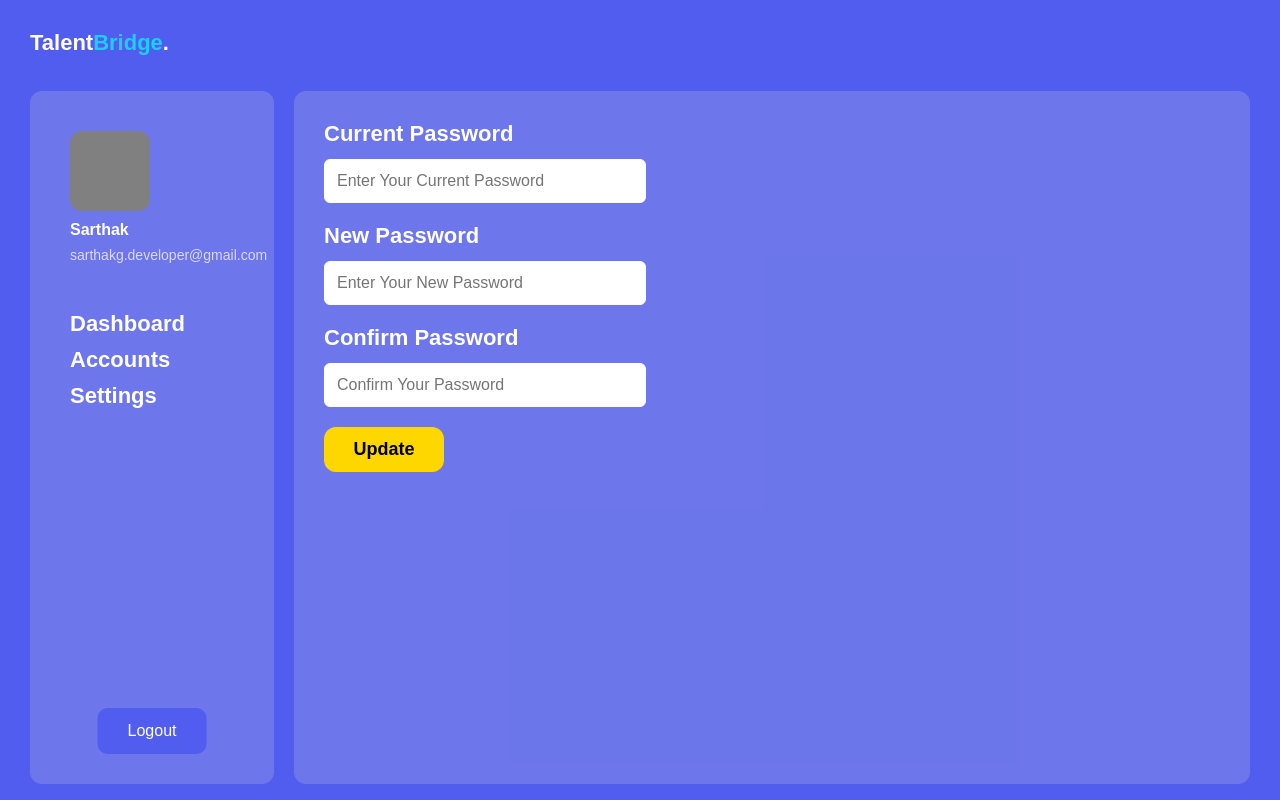
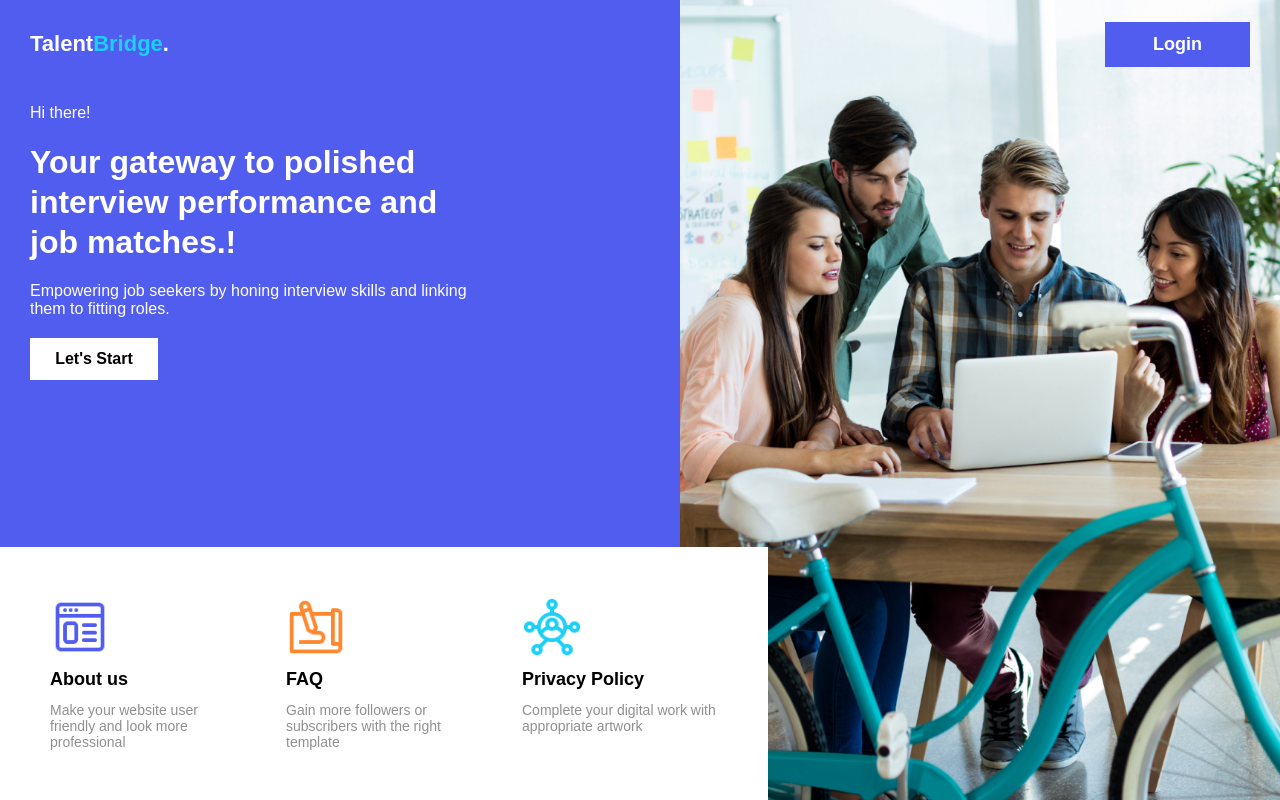
Before and after one commit to pesto-students/front-end-repo-codecatalystsbackend, a React (Create React App) app: page / in a window 1280 px wide. Built offline with nearby package versions, Linux system fonts and the light colour scheme.

Commit message:
added not logged in user logic

```diff
--- a/package.json
+++ b/package.json
@@ -6,6 +6,7 @@
     "@testing-library/jest-dom": "^5.17.0",
     "@testing-library/react": "^13.4.0",
     "@testing-library/user-event": "^13.5.0",
+    "axios": "^1.6.7",
     "react": "^18.2.0",
     "react-dom": "^18.2.0",
     "react-router-dom": "^6.21.3",
--- a/src/App.js
+++ b/src/App.js
@@ -1,44 +1,24 @@
 import React from "react";
-import Header from "./components/Header";
-import ProfileBar from "./components/ProfileBar";
-
-import { Route, Switch } from "react-router-dom";
 
 import "./App.css";
 import LandingPage from "./components/LandingPage";
-import Loader from "./components/Loader";
-import UserProfile from "./components/UserProfile";
-import PasswordChange from "./components/PasswordChange";
+import Dashboard from "./components/Dashboard";
+import Wrapper from "./components/Wrapper";
+
+import useAuth from "./hooks/useAuth";
 
 const App = () => {
-  // const CURRENTSCREEN = (
-  //   <Loader loaderText={"Processing Interview Questions..."} />
-  // );
-  const CURRENTSCREEN = <PasswordChange />;
-  const sideScreenStyle = {
-    borderRadius: "12px",
-    background: "rgba(217, 217, 217, 0.2)",
-  };
+  const { user } = useAuth();
 
-  // return <LandingPage currentRoute={"login"} />;
+  if (!user) {
+    return <LandingPage />;
+  }
 
   return (
-    <div className="appContainer">
-      <Header />
-      <div className="App">
-        <SideScreen width={"20%"} height={"100%"} style={sideScreenStyle}>
-          <ProfileBar />
-        </SideScreen>
-        <SideScreen width={"80%"} height={"100%"} style={sideScreenStyle}>
-          {CURRENTSCREEN}
-        </SideScreen>
-      </div>
-    </div>
+    <Wrapper>
+      <Dashboard />
+    </Wrapper>
   );
 };
 
-const SideScreen = ({ width, height, style, children }) => {
-  return <div style={{ width, height, ...style }}>{children}</div>;
-};
-
 export default App;
--- a/src/components/Header/header.module.scss
+++ b/src/components/Header/header.module.scss
@@ -16,7 +16,7 @@
     }
   }
 
-  button {
+  a {
     padding: 12px 48px;
     background-color: var(--primary);
     border: none;
@@ -24,5 +24,6 @@
     color: #fff;
     font-size: 18px;
     font-weight: 600;
+    text-decoration: none;
   }
 }
--- a/src/components/Header/index.jsx
+++ b/src/components/Header/index.jsx
@@ -1,17 +1,16 @@
 import React from "react";
+import { Link } from "react-router-dom";
 
 import styles from "./header.module.scss";
 
-function Header({showLoginBtn = false, btnStyle = {}}) {
+function Header({ showLoginBtn = false }) {
   return (
     <div className={styles.HeaderContainer}>
       <p>
         Talent<span>Bridge</span>.
       </p>
 
-      {showLoginBtn && (
-        <button style={{...btnStyle}}>Login</button>
-      )}
+      {showLoginBtn && <Link to="/login">Login</Link>}
     </div>
   );
 }
--- a/src/components/LandingPage/index.jsx
+++ b/src/components/LandingPage/index.jsx
@@ -1,4 +1,6 @@
 import React from "react";
+
+import { Link } from "react-router-dom";
 
 import styles from "./landingpage.module.scss";
 import Header from "../Header";
@@ -26,7 +28,7 @@ function LandingPage({ currentRoute }) {
           Empowering job seekers by honing interview skills and linking them to
           fitting roles.
         </p>
-        <button>Let's Start</button>
+        {!currentRoute && <Link to="/signup">Let's Start</Link>}
       </div>
       <div className={styles.bottomCardsContainer}>
         <div className={styles.bottomCard}>
--- a/src/components/LandingPage/landingpage.module.scss
+++ b/src/components/LandingPage/landingpage.module.scss
@@ -47,7 +47,7 @@
       font-weight: 700;
     }
 
-    button {
+    a {
       padding: 12px;
       width: 10vw;
       font-weight: 18px;
@@ -55,6 +55,9 @@
       cursor: pointer;
       background-color: #fff;
       border: none;
+      text-decoration: none;
+      color: #000;
+      text-align: center;
     }
   }
 
--- a/src/components/Routes.js
+++ b/src/components/Routes.js
@@ -12,11 +12,15 @@ import PasswordChange from "./PasswordChange";
 import useAuth from "../hooks/useAuth";
 import { Navigate } from "react-router-dom";
 
-const WrapperComponent = ({ Component, ...props }) => {
+export const WrapperComponent = ({
+  Component,
+  redirectPath = "/login",
+  ...props
+}) => {
   const { user } = useAuth();
 
   if (!user) {
-    return <Navigate to="/login" replace={true} />;
+    return <Navigate to={redirectPath} replace={true} />;
   }
   return (
     <Wrapper>
@@ -25,7 +29,7 @@ const WrapperComponent = ({ Component, ...props }) => {
   );
 };
 
-let Routes = [
+const Routes = [
   {
     path: "/",
     element: <App />,
--- a/src/components/SignUpSignIn/SignUpSignIn.jsx
+++ b/src/components/SignUpSignIn/SignUpSignIn.jsx
@@ -1,4 +1,5 @@
 import React, { useState } from "react";
+import { Link } from "react-router-dom";
 
 import styles from "./signupsignin.module.scss";
 
@@ -21,6 +22,7 @@ function SignUpSignIn({ currentRoute }) {
       };
     });
   };
+
   return (
     <div className={styles.signUpSignInContainer}>
       <h3>{text}</h3>
@@ -59,7 +61,9 @@ function SignUpSignIn({ currentRoute }) {
             ? "Don’t have an account?"
             : "Already have an account?"}
         </p>
-        <button>{currentRoute === "login" ? "Sign up" : "Log in"}</button>
+        <Link to={currentRoute === "login" ? "/signup" : "/login"}>
+          {currentRoute === "login" ? "Sign up" : "Log in"}
+        </Link>
       </div>
     </div>
   );
--- a/src/components/SignUpSignIn/signupsignin.module.scss
+++ b/src/components/SignUpSignIn/signupsignin.module.scss
@@ -13,7 +13,8 @@
     color: #fff;
   }
 
-  button {
+  button,
+  a {
     background-color: var(--yellow);
     padding: 12px 0;
     font-size: 18px;
@@ -46,9 +47,10 @@
       font-weight: 600;
     }
 
-    button {
+    a {
       background-color: transparent;
       color: var(--yellow);
+      text-decoration: none;
     }
   }
 }
```
Also changed, not shown: 1 other file (tests, documents, lock files or other folders).
